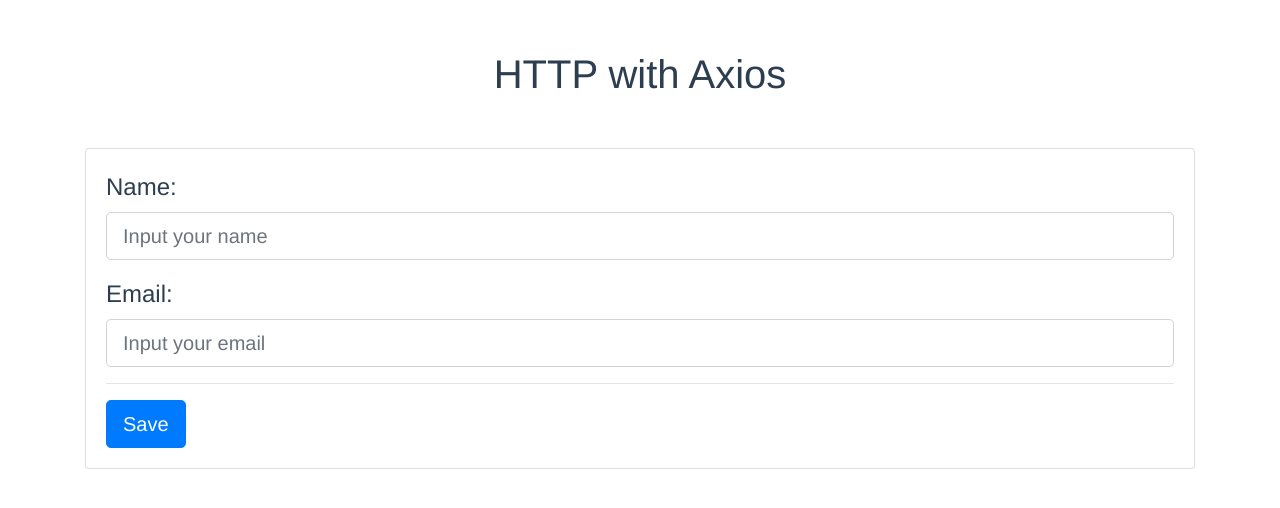
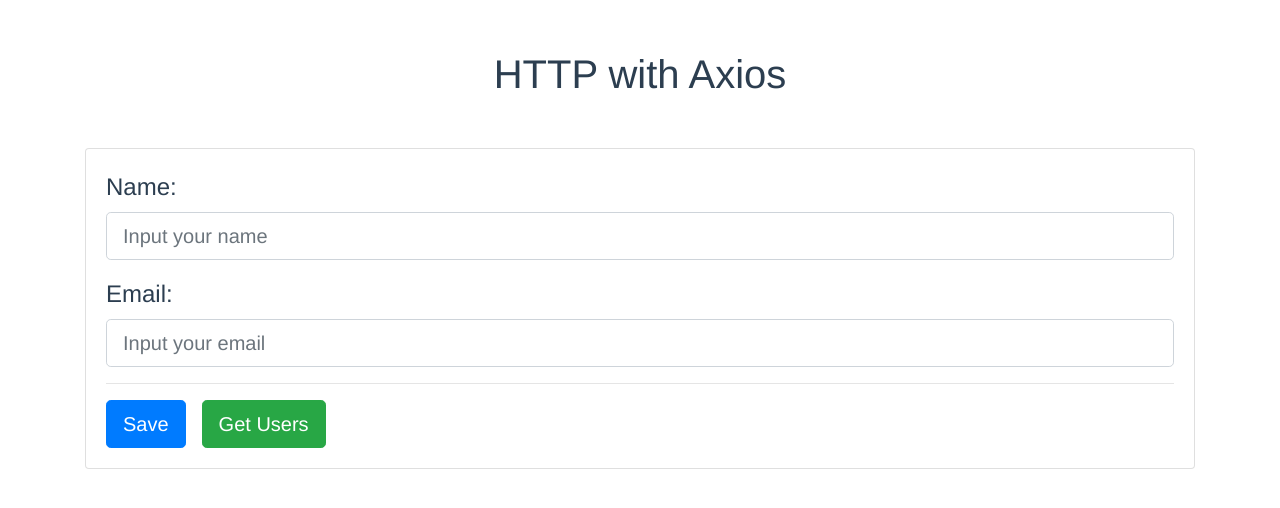
Before and after one commit to rafaeldtx/vuejs_introduction, a Vue app in the folder http-requests/: page / in a window 1280 px wide. Shown: the top 508 px of the page. Built offline with nearby package versions, Linux system fonts and the light colour scheme.

Commit message:
(http-request) using axios.post for get users in firebase

```diff
--- a/http-requests/src/App.vue
+++ b/http-requests/src/App.vue
@@ -32,7 +32,23 @@
             >
             Save
             </b-button>
+            <b-button
+                @click.prevent="getUsers"
+                size="lg"
+                variant="success"
+                class="ml-3"
+            >
+            Get Users
+            </b-button>
         </b-card>
+
+        <b-list-group class="mt-3">
+            <b-list-group-item v-for="(user, id) in users" :key="id">
+                <strong>ID:</strong> {{ id }} <br>
+                <strong>Name:</strong> {{ user.name }} <br>
+                <strong>Email:</strong> {{ user.email }}<br>
+            </b-list-group-item>
+        </b-list-group>
 	</div>
 </template>
 
@@ -43,7 +59,8 @@ export default {
             user:{
                 name: '',
                 email: ''
-            }
+            },
+            users: []
         }
     },
     methods: {
@@ -53,6 +70,11 @@ export default {
                     this.user.name = '',
                     this.user.email = ''
                 })
+        },
+        getUsers() {
+            this.$http('users.json').then((res) => {
+                this.users = res.data
+            })
         }
     }
     // created() {
```
